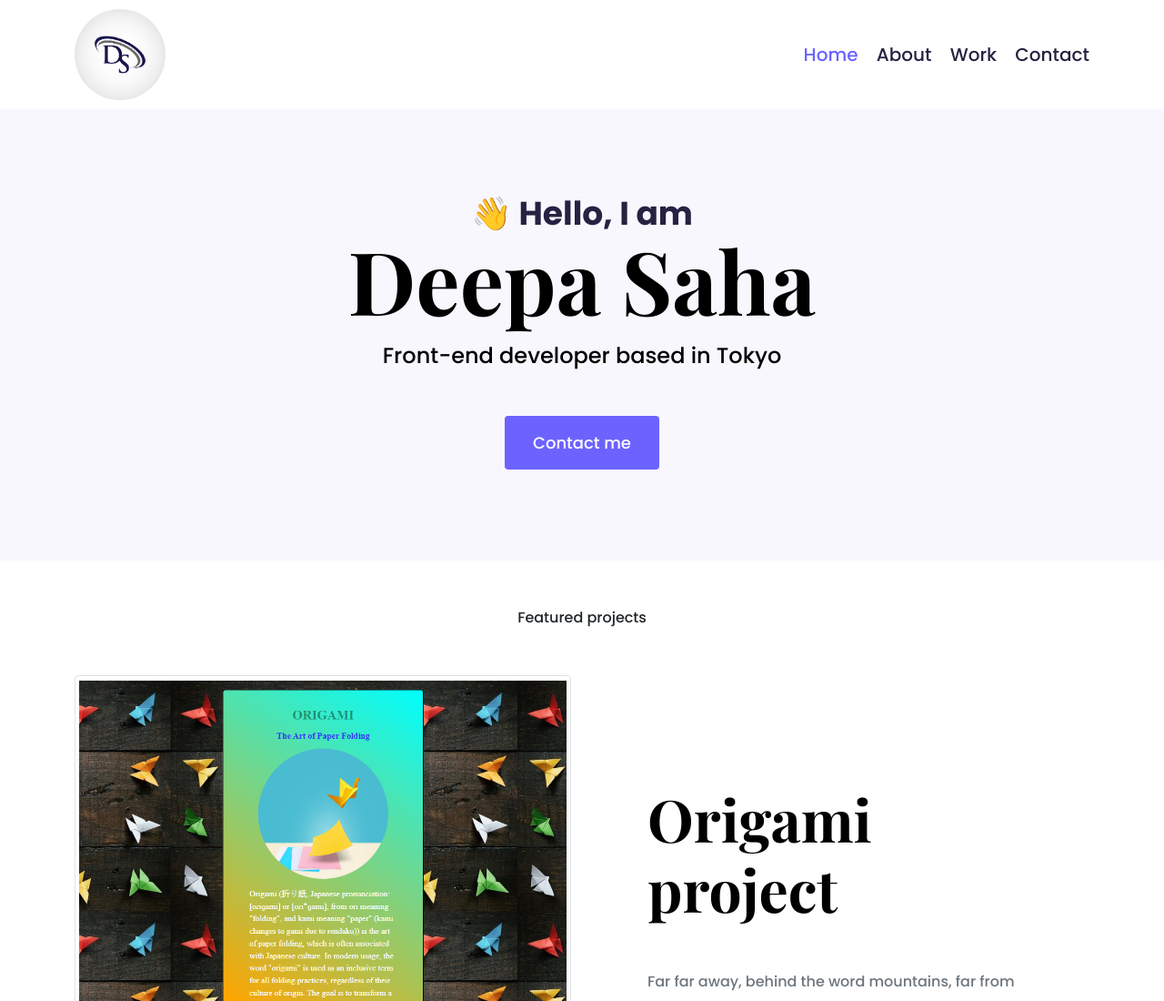
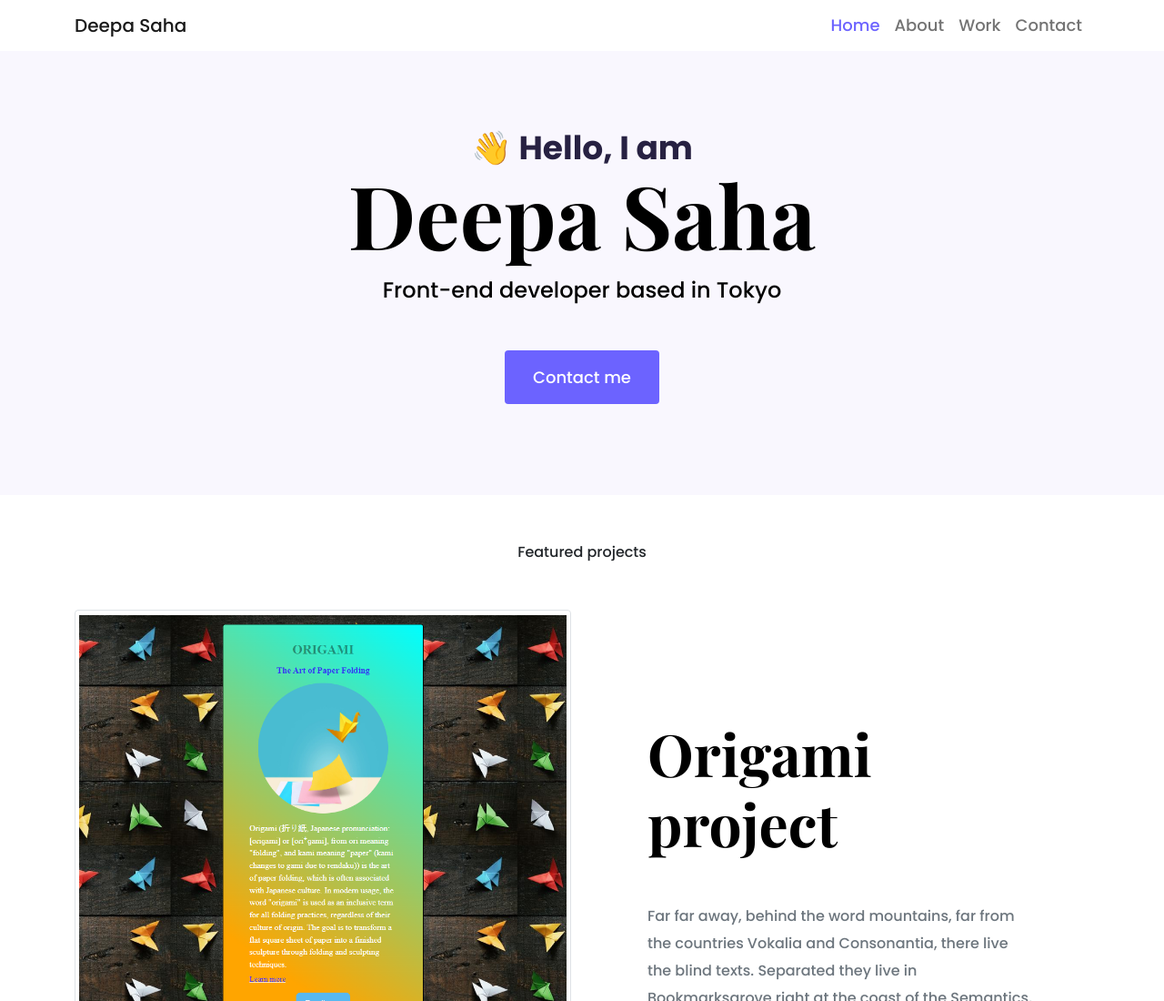
Before and after one commit to deepasaha01/Deepa-Saha-Portfolio-project, a plain HTML site: page index.html in a window 1280 px wide. Shown: the top 1100 px of the page at 91% size. Drawn offline with nearby package versions, Linux system fonts and the light colour scheme.

Commit message:
Updated the navbar

```diff
--- a/index.html
+++ b/index.html
@@ -11,12 +11,13 @@
       integrity="sha384-1BmE4kWBq78iYhFldvKuhfTAU6auU8tT94WrHftjDbrCEXSU1oBoqyl2QvZ6jIW3"
       crossorigin="anonymous"
     />
-    <link rel="stylesheet" href="/styles/portfolio.css" />
     <script
       src="https://cdn.jsdelivr.net/npm/bootstrap@5.1.3/dist/js/bootstrap.bundle.min.js"
       integrity="sha384-ka7Sk0Gln4gmtz2MlQnikT1wXgYsOg+OMhuP+IlRH9sENBO0LRn5q+8nbTov4+1p"
       crossorigin="anonymous"
     ></script>
+    <link rel="stylesheet" href="/styles/portfolio.css" />
+
     <link rel="preconnect" href="https://fonts.googleapis.com" />
     <link rel="preconnect" href="https://fonts.gstatic.com" crossorigin />
     <link
@@ -29,38 +30,36 @@
     ></script>
   </head>
   <body>
-    <div class="container">
-      <nav class="d-flex justify-content-between">
-        <a href="/">
-          <img
-            src="/images/logo.jpg"
-            alt="logo"
-            class="logo d-none d-md-block rounded-circle"
-          />
-        </a>
+    <nav class="navbar navbar-expand-md navbar-light bg-white fixed-top">
+      <div class="container">
+        <a class="navbar-brand" href="/">Deepa Saha</a>
+        <button
+          class="navbar-toggler"
+          type="button"
+          data-bs-toggle="collapse"
+          data-bs-target="#expandme"
+        >
+          <span class="navbar-toggler-icon"></span>
+        </button>
+        <div class="collapse navbar-collapse justify-content-end" id="expandme">
+          <div class="navbar-nav">
+            <a class="nav-item nav-link active" aria-current="page" href="/"
+              >Home</a
+            >
+            <a class="nav-item nav-link" href="/about.html">About</a>
+            <a class="nav-item nav-link" href="/work.html">Work</a>
+            <a class="nav-item nav-link" href="/contact.html">Contact</a>
+          </div>
+        </div>
+      </div>
+    </nav>
 
-        <ul>
-          <li class="active">
-            <a href="/">Home</a>
-          </li>
-          <li>
-            <a href="/about.html">About</a>
-          </li>
-          <li>
-            <a href="/work.html">Work</a>
-          </li>
-          <li>
-            <a href="/contact.html">Contact</a>
-          </li>
-        </ul>
-      </nav>
-    </div>
     <div class="hero">
-      <p>👋 Hello, I am</p>
+      <p class="mt-5">👋 Hello, I am</p>
       <h1>Deepa Saha</h1>
       <h2 class="mb-5">Front-end developer based in Tokyo</h2>
       <div>
-        <a href="#" class="btn btn-branding">Contact me</a>
+        <a href="/contact.html" class="btn btn-branding">Contact me</a>
       </div>
     </div>
     <p class="text-center m-5">Featured projects</p>
--- a/styles/portfolio.css
+++ b/styles/portfolio.css
@@ -71,18 +71,18 @@ p {
 }
 
 .content-container {
-  padding: 160px 20px;
+  padding: 100px 20px;
 }
 .content {
   margin: 30px;
 }
 
 .content h1 {
-  font-size: 64px;
+  font-size: 55px;
   line-height: 80px;
 }
-.content-container h2 {
-  font-size: 18px;
+.content h2 {
+  font-size: 25px;
   font-family: var(--default-font-family);
 }
 .content h3 {
@@ -90,36 +90,16 @@ p {
   font-family: var(--default-font-family);
 }
 .content p {
-  font-size: 14px;
+  font-size: 18px;
 }
-
-.logo {
-  max-width: 100px;
+.active {
+  color: var(--branding-color) !important;
 }
-nav {
-  padding: 10px 0;
+.nav-item {
+  padding: 0 10px;
+  font-size: 18px;
+  line-height: 14px;
 }
-nav ul {
-  padding: 0;
-  margin: 0;
-}
-nav li {
-  display: inline;
-  font-size: 20px;
-  list-style: none;
-  line-height: 100px;
-  margin-left: 15px;
-}
-nav a {
-  text-decoration: none;
-  color: #272142;
-  transition: all 100ms ease-in-out;
-}
-nav a:hover,
-nav li.active a {
-  color: var(--branding-color);
-}
-
 @media (max-width: 900px) {
   h1 {
     font-size: 44px;
@@ -139,4 +119,10 @@ nav li.active a {
     text-align: center;
     padding: 0;
   }
+  .nav-item {
+    padding: 10px;
+  }
+  .heading {
+    margin-top: 100px;
+  }
 }
```
Also changed, not shown: about.html (+24 -3 lines), contact.html (+23 -2 lines), work.html (+22 -1 lines), 1 other file.
